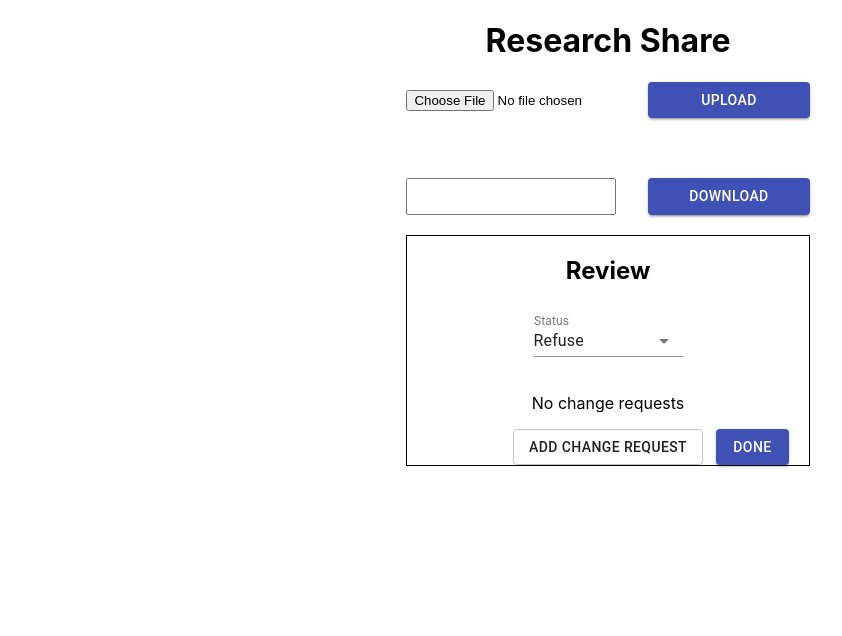
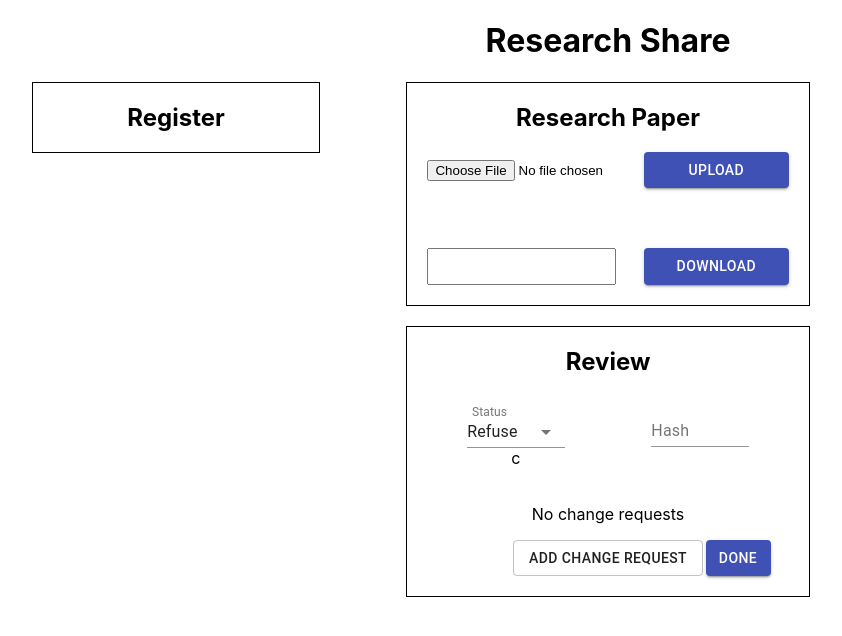
Before and after one commit to PoCInnovation/ResearchShare, a React (Create React App) app: page / in a window 1280 px wide. Shown: the top 636 px of the page, without its empty margins (32-874 px from the left). Built offline with nearby package versions, Linux system fonts and the light colour scheme; what ipfs-http-client would draw is missing.

Commit message:
feat: improved front with boxes and titles

```diff
--- a/src/components/IpfsHandling.js
+++ b/src/components/IpfsHandling.js
@@ -4,20 +4,36 @@ import ipfsClient from 'ipfs-http-client';
 import { UploadButton } from './submit_paper/ButtonUpload';
 import { DownloadButton } from './download_paper/ButtonDownload';
 
-const ipfs = ipfsClient(
-    {
+import { makeStyles } from '@material-ui/core/styles';
+
+const useStyles = makeStyles((theme) => ({
+    ipfs_handling: {
+        borderWidth: '1px',
+        borderStyle: 'solid',
+        borderColor: 'black',
+    },
+    margins: {
+        margin: '5% 5% 5% 5%'
+    }
+}));
+
+const ipfs = ipfsClient({
     host : 'ipfs.infura.io',
     port : 5001,
     protocol : 'https'
-    }
-);
+});
 
 export function IpfsHandling() {
+    const classes = useStyles();
+
     return (
-      <div id="ipfsHandling">
+        <div className={classes.ipfs_handling}>
+            <div className={classes.margins}>
+                <h2>Research Paper</h2>
                 <UploadButton ipfs={ipfs}/>
                 <br/><br/>
                 <DownloadButton ipfs={ipfs}/>
             </div>
+        </div>
     );
 }
--- a/src/components/metamask/MetamaskConnect.js
+++ b/src/components/metamask/MetamaskConnect.js
@@ -1,6 +1,7 @@
 import React, { useEffect, useState } from 'react';
 
 import { ContractUser } from '../user/UserContract';
+import { makeStyles } from '@material-ui/core/styles';
 
 import Web3 from 'web3';
 
@@ -17,12 +18,25 @@ function connectToMetamask(window, setCurrentAccount) {
     }
 }
 
+const useStyles = makeStyles((theme) => ({
+    register: {
+        borderWidth: '1px',
+        borderStyle: 'solid',
+        borderColor: 'black'
+    }
+}));
+
 export function MetamaskHandling() {
     const [currentAccount, setCurrentAccount] = useState(null);
+
+    const classes = useStyles();
 
     useEffect(() => connectToMetamask(window, setCurrentAccount), []);
 
     return (
-        currentAccount ? <ContractUser accountsAddresses={currentAccount}/> : null
+        <div className={classes.register}>
+            <h2>Register</h2>
+            {currentAccount ? <ContractUser accountsAddresses={currentAccount}/> : null}
+        </div>
     );
 }
--- a/src/components/review/ChangeRequests.js
+++ b/src/components/review/ChangeRequests.js
@@ -22,6 +22,9 @@ const useStyles = makeStyles((theme) => ({
     left: {
         width: '20%',
         float: 'left'
+    },
+    change_request: {
+        backgroundColor: '#dddddd'
     }
 }));
 
@@ -40,9 +43,9 @@ export function ChangeRequests() {
         let newArr;
         if (changeRequests) {
             newArr = [...changeRequests];
-            newArr.push({content: undefined, line: undefined, page: undefined});
+            newArr.push({content: '', line: '', page: ''});
         } else {
-            newArr = [{content: undefined, line: undefined, page: undefined}];
+            newArr = [{content: '', line: '', page: ''}];
         }
         setChangeRequests(newArr)
     }
@@ -51,10 +54,10 @@ export function ChangeRequests() {
     }
 
     return (
-        <div id="change_requests">
+        <div>
             { changeRequests ? changeRequests.map((value , index) => {
                 return (
-                    <div key={index} id="change_request">
+                    <div key={index} className={classes.change_request}>
                         <Button className={classes.deleteChangeRequest}
                             onClick={(e) => {handleClickDeleteChangeRequest(e, index)}}>
                             <ClearIcon/>
--- a/src/components/review/Review.css
+++ /dev/null
@@ -1,9 +0,0 @@
-#review {
-    border-width: 1px;
-    border-style: solid;
-    border-color: black;
-}
-
-#change_request {
-    background-color: #dddddd;
-}
--- a/src/components/review/Review.js
+++ b/src/components/review/Review.js
@@ -2,28 +2,62 @@ import React from 'react';
 import NativeSelect from '@material-ui/core/NativeSelect';
 import FormControl from '@material-ui/core/FormControl';
 import InputLabel from '@material-ui/core/InputLabel';
+import TextField from '@material-ui/core/TextField';
 
 import { statusStrings } from '../../contracts/wrappers/reviews';
 import { makeStyles } from '@material-ui/core/styles';
 
-import "./Review.css";
 import { ChangeRequests } from './ChangeRequests';
 
 const useStyles = makeStyles((theme) => ({
     select_status: {
+        width: '30%',
+        order: -1,
     },
+    title: {
+        textAlign: 'center',
+    },
+    hash: {
+        width: '30%',
+        marginTop: '1%'
+    },
+    title_plus_status: {
+        display: 'flex',
+        flexDirection: 'row',
+        justifyContent: 'center',
+        justifyContent: 'space-around',
+        marginLeft: '5%',
+        marginRight: '5%'
+    },
+    review: {
+        borderWidth: '1px',
+        borderStyle: 'solid',
+        borderColor: 'black',
+    },
+    margins: {
+        margin: '5% 5% 5% 5%'
+    }
 }));
 
 export function Review() {
     const [reviewStatus, setReviewStatus] = React.useState('Refuse');
+    const [hash, setHash] = React.useState('');
 
     const classes = useStyles();
 
     const handleChangeSelectStatus = (e) => setReviewStatus(e.target.value);
 
+    const handleChange = (e) => {
+        setHash(e.target.value);
+    }
+
     return (
-        <div id="review">
+        <div className={classes.review}>
+            <div className={classes.margins}>
+                <div className={classes.title}>
                     <h2>Review</h2>
+                </div>
+                <div className={classes.title_plus_status}>
                     <div className={classes.select_status}>
                         <FormControl variant="filled">
                             <InputLabel style={{marginLeft: '-7.5%'}}>Status</InputLabel><br/>
@@ -32,9 +66,14 @@ export function Review() {
                                     return (<option value={value} key={index}>{value}</option>)
                                 })}
                             </NativeSelect>
-                </FormControl>
+                        </FormControl>c
                     </div><br/>
-            <ChangeRequests/>
+                    <div className={classes.hash}>
+                        <TextField id="standard-basic" label="Hash" value={hash} onChange={handleChange}/>
+                    </div>
+                </div>
+                <br/><ChangeRequests/>
+            </div>
         </div>
     );
 }
--- a/src/components/user/UserContract.css
+++ b/src/components/user/UserContract.css
@@ -1,5 +1,3 @@
-#ConcatContract {
-    border-width: 1px;
-    border-style: solid;
-    border-color: black;
+#margins {
+    margin-bottom: 10%;
 }
--- a/src/components/user/UserContract.js
+++ b/src/components/user/UserContract.js
@@ -25,6 +25,7 @@ export function ContractUser({accountsAddresses}) {
 
     return (
         <div id="ConcatContract">
+            <div id="margins">
                 <div style={{display: 'inline-block', position: 'relative', float: 'right'}}>
                     <PulseLoader
                         css={spinner ? {display: 'block'} : {display: 'none'}}
@@ -41,5 +42,6 @@ export function ContractUser({accountsAddresses}) {
                     />
                 : null }
             </div>
+        </div>
     );
 }
```
Lines whose indentation alone changed are shown as unchanged.
